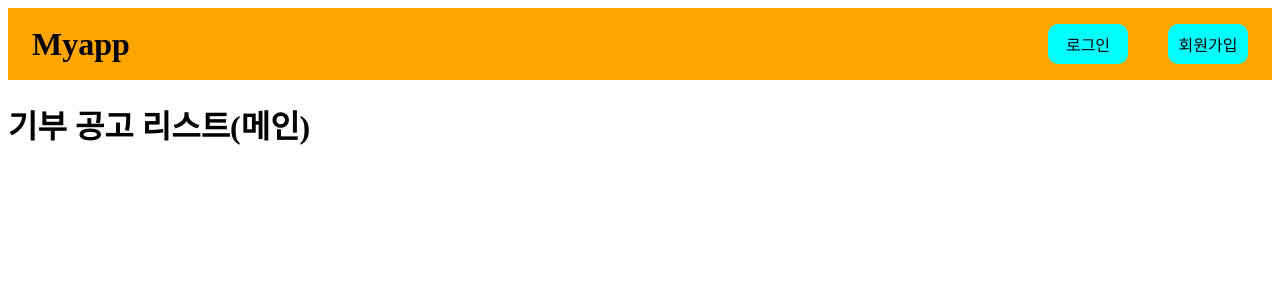
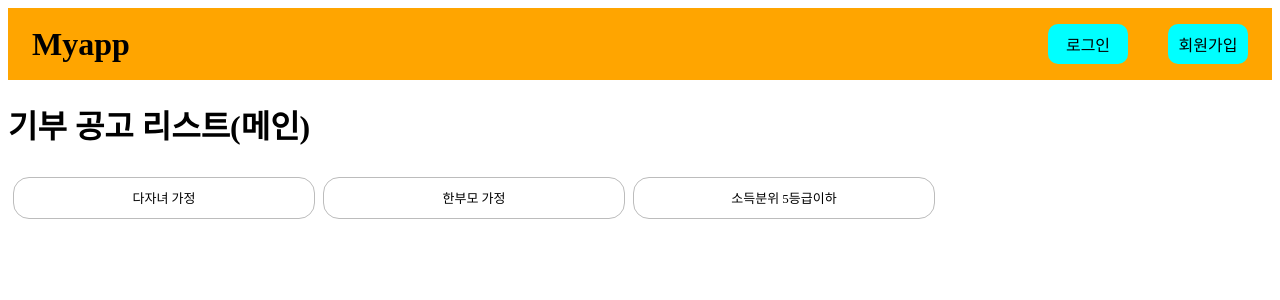
Before and after one commit to GDSC-Insight/Frontend, a React (Vite) app: page / in a window 1280 px wide. Shown: the top 300 px of the page. Built offline with nearby package versions, Linux system fonts and the light colour scheme.

Commit message:
필터버튼

```diff
--- a/src/components/DonationForm.tsx
+++ b/src/components/DonationForm.tsx
@@ -1,5 +1,6 @@
 import React, { useState } from "react";
 import styled from "styled-components";
+import FilterButton from "./filterbutton";
 
 interface FormData {
   title: string;
@@ -21,6 +22,11 @@ const DonationForm = ({ onSubmit }: DonationFormProps) => {
   const [targetNum, setTargetNum] = useState(0);
   const [formValid, setFormValid] = useState(false);
 
+
+  const [click1, setClick1] = useState<boolean>(false);
+  const [click2, setClick2] = useState<boolean>(false);
+  const [click3, setClick3] = useState<boolean>(false);
+
   const handleSubmit = (e: React.FormEvent) => {
     e.preventDefault();
     const formData: FormData = {
@@ -39,8 +45,38 @@ const DonationForm = ({ onSubmit }: DonationFormProps) => {
     );
   };
 
+  const onClickFilterButtonHandler1 = () => {
+    if (click1 === true) {
+      setClick1(false)
+      return;
+    }
+    setClick1(true)
+}
+
+  const onClickFilterButtonHandler2 = () => {
+    if (click2 === true) {
+      setClick2(false)
+      return;
+    }
+    setClick2(true)
+}
+
+  const onClickFilterButtonHandler3 = () => {
+    if (click3 === true) {
+      setClick3(false)
+      return;
+    }
+    setClick3(true)
+}
+
+
   return (
     <form onSubmit={handleSubmit}>
+        <div style={{ display: 'flex' }}>
+  <FilterButton text="다자녀 가정" activite={click1} onClick={onClickFilterButtonHandler1}/>
+  <FilterButton text="한부모 가정" activite={click2} onClick={onClickFilterButtonHandler2}/>
+  <FilterButton text="소득분위 5등급이하" activite={click3} onClick={onClickFilterButtonHandler3}/>
+    </div>
       <InputBox>
         <Label htmlFor="title">게시글 제목</Label>
         <Input
--- a/src/components/filterbutton/index.tsx
+++ b/src/components/filterbutton/index.tsx
@@ -4,14 +4,14 @@ import './style.css';
 interface filterProps {
     text: string;
     activite: boolean;
-    onClick: (distimction: string) => void;
+    onClick: () => void;
 }
 
 
 export default function FilterButton( {text, activite, onClick} : filterProps) {
 
   return (
-    <div id='filterButton-warpper' onClick={() => onClick(text)}>
+    <div id='filterButton-warpper' onClick={onClick}>
         { activite && <div className='filteroutLine-false'>
             <div className='filtertext-false'>{text}</div>
         </div>}
--- a/src/components/filterbutton/style.css
+++ b/src/components/filterbutton/style.css
@@ -1,7 +1,7 @@
 #filterButton-warpper {
     cursor: pointer;
-    width: 56px;
-    height: 32px;
+    width: 300px;
+    height: 40px;
     margin: 8px 5px;
     user-select: none;
 }
@@ -9,7 +9,7 @@
 .filteroutLine-true {
     width: 100%;
     height: 100%;
-    border: 1px solid var(--input-solid-color);
+    border: 1px solid rgba(188,188,188,1);
     border-radius: 16px;
 
     display: flex;
@@ -27,11 +27,11 @@
 .filteroutLine-false {
     width: 100%;
     height: 100%;
-    border: 1px solid var(--main-button-color);
-    background-color: var(--main-button-color);
+    border: 1px solid rgba(188,188,188,1);
+    background-color: rgba(0,172,207,1);
     border-radius: 16px;
 
-    color: var(--main-button-text-color);
+    color: rgba(255,255,255,1);
     display: flex;
     align-items: center;
     justify-content: center;
--- a/src/layout/Header.tsx
+++ b/src/layout/Header.tsx
@@ -5,13 +5,13 @@ import { useCookies } from "react-cookie";
 
 const Header = () => {
 
-  const [cookies, setCookie, removeCookies] = useCookies(['userToken','corporationToken']);
+  const [cookies, setCookie, removeCookies] = useCookies(['userToken','coporationToken']);
 
   const navigator = useNavigate();
 
   const onlogoutButtonClickHandler = () => {
     removeCookies('userToken');
-    removeCookies('corporationToken');
+    removeCookies('coporationToken');
     navigator('/')
   };
 
@@ -39,7 +39,7 @@ const Header = () => {
   return (
     <StyledHeader>
       <div className="header-title" onClick={onTitleClickHandler}>Myapp</div>
-      {!cookies.userToken && !cookies.corporationToken && <div className="clickbutton-box">
+      {!cookies.userToken && !cookies.coporationToken && <div className="clickbutton-box">
         <div className="signin-button" onClick={onSingInButtonClickHnadler}>
           <div>로그인</div>
         </div>
@@ -55,7 +55,7 @@ const Header = () => {
           <div>로그아웃</div>
         </div>
       </div>}
-      {cookies.corporationToken && <div className="clickbutton-box">
+      {cookies.coporationToken && <div className="clickbutton-box">
         <div className="signin-button" onClick={onCorporMypageButtonClickHnadler}>
           <div>마이페이지</div>
         </div>
--- a/src/pages/Main.tsx
+++ b/src/pages/Main.tsx
@@ -1,6 +1,7 @@
 import React, { useEffect, useState } from "react";
 import { useLocation } from "react-router-dom";
 import DonationCard from "../components/DonationCard";
+import FilterButton from "../components/filterbutton";
 
 interface FormData {
   title: string;
@@ -15,6 +16,10 @@ const Main = () => {
   const donationData = location.state?.donationData; // 전달된 데이터
 
   const [donations, setDonations] = useState<FormData[]>([]);
+  const [click1, setClick1] = useState<boolean>(false);
+  const [click2, setClick2] = useState<boolean>(false);
+  const [click3, setClick3] = useState<boolean>(false);
+
 
   useEffect(() => {
     if (donationData) {
@@ -22,10 +27,38 @@ const Main = () => {
     }
   }, [donationData]);
 
+  const onClickFilterButtonHandler1 = () => {
+    if (click1 === true) {
+      setClick1(false)
+      return;
+    }
+    setClick1(true)
+}
+
+  const onClickFilterButtonHandler2 = () => {
+    if (click2 === true) {
+      setClick2(false)
+      return;
+    }
+    setClick2(true)
+}
+
+  const onClickFilterButtonHandler3 = () => {
+    if (click3 === true) {
+      setClick3(false)
+      return;
+    }
+    setClick3(true)
+}
+
   return (
     <div>
       <h1>기부 공고 리스트(메인)</h1>
-
+      <div style={{ display: 'flex' }}>
+        <FilterButton text="다자녀 가정" activite={click1} onClick={onClickFilterButtonHandler1}/>
+        <FilterButton text="한부모 가정" activite={click2} onClick={onClickFilterButtonHandler2}/>
+        <FilterButton text="소득분위 5등급이하" activite={click3} onClick={onClickFilterButtonHandler3}/>
+      </div>
       <div>
         {donations.map((donation, index) => (
           <DonationCard
```
Also changed, not shown: src/router.tsx (+0 -8 lines).
